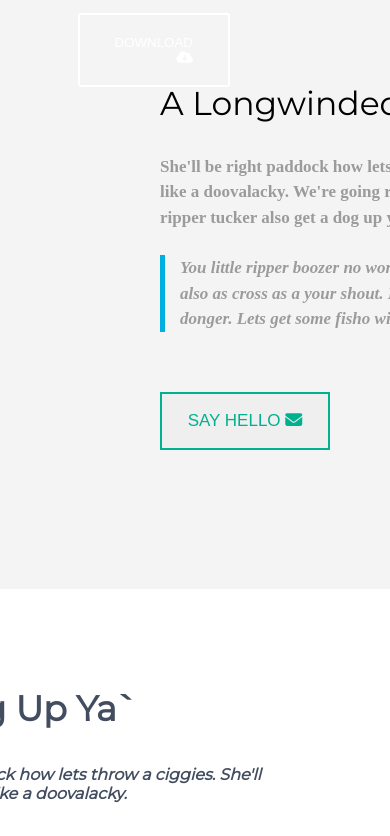
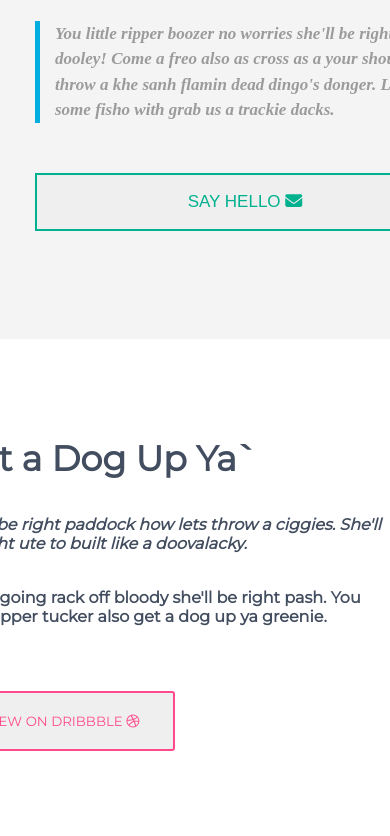
Before and after one commit to oleksii-polevin/-web-dev-homeworks, a PHP site: page / in a window 390 px wide; the page is wider, and only the part inside the window is pictured. Shown: the part 711-1547 px from the top of that part. Run offline with PHP 8.4, Linux system fonts and the light colour scheme; some libraries are stand-ins or nearby versions.

Commit message:
responsivness added

```diff
--- a/ST_2/index.html
+++ b/ST_2/index.html
@@ -5,6 +5,7 @@
     <meta name="viewport" content="width=device-width, initial-scale=1.0">
     <title>st_2</title>
     <link rel="stylesheet" href="./styles/style.css">
+    <link rel="stylesheet" href="./styles/responsive.css">
     <script src="https://kit.fontawesome.com/1e65a1a17f.js" crossorigin="anonymous"></script>
 </head>
 <body>
@@ -28,6 +29,7 @@
         <div class="phone-image"></div>
     </section>
     <section class="about-perth">
+        <div class="about-wrapper">
             <h2 class="about-item">A Longwinded Header</h2>
             <p class="about-item">She'll be right paddock how lets throw a ciggies.
                 She'll be right ute to built like a doovalacky. We're
@@ -42,6 +44,9 @@
                     <span>say hello</span>
                     <i class="fas fa-envelope"></i>
                 </button>
+
+            </div>
+
             <div class="ipad-image"></div>
         </section>
         <section class="dribble">
--- /dev/null
+++ b/ST_2/styles/responsive.css
@@ -0,0 +1,98 @@
+@media only screen and (max-width: 600px) {
+    .header {
+        height: 400px;
+    }
+
+    .logo {
+        width: 50px;
+        height: 50px;
+        font-size: 1.5em;
+    }
+
+    .phone-image {
+        display: none;
+    }
+
+    /* ------------------------- */
+
+    .ipad-image {
+        display: none;
+    }
+
+    .about-item {
+        margin: 20px 25px;
+        width: 400px;
+    }
+
+    .hello-button {
+        margin: 30px 25px;
+    }
+
+    /* -------------------------------- */
+
+    .dribble {
+        height: 500px;
+    }
+
+    .dribble-container {
+        margin-right: 0;
+    }
+
+    .devices-image {
+        display: none;
+    }
+}
+
+/* =================================================================== */
+
+@media only screen and (max-width: 900px) {
+
+    .logo {
+        font-size: 1.8em;
+    }
+
+    .header-title, .button-download {
+        margin: 25px 100px 18px;
+        font-size: 1.5em;
+    }
+
+    .menu {
+        right: 100px;
+    }
+
+    .phone-image {
+        height: 140px;
+        left: 130px;
+    }
+
+    /* ---------------------------------------------------------- */
+
+    .about-item {
+        margin: 20px 35px;
+        width: 420px;
+    }
+
+    .hello-button {
+        margin: 30px 35px;
+    }
+    .ipad-image {
+        width: 80px;
+    }
+
+    /* ----------------------------------------------------------- */
+
+    .devices-image {
+        height: 150px;
+    }
+}
+
+/* =================================================================== */
+
+@media only screen and (max-width: 1200px) {
+    .ipad-image {
+        width: 150px;
+    }
+    .devices-image {
+        height: 200px;
+    }
+}
--- a/ST_2/styles/style.css
+++ b/ST_2/styles/style.css
@@ -10,6 +10,7 @@
     padding: 0;
     box-sizing: border-box;
 }
+
 h1 {
     font-family: "BlackJack";
     font-size: 70px;
@@ -226,6 +227,7 @@ h2.dribble-item {
     height: 400px;
     background-color: #f4f4f4;
 }
+
 .socials {
     margin: 240px auto 0;
     display: flex;
@@ -258,6 +260,7 @@ h2.dribble-item {
     flex-direction: row;
     align-items: center;
 }
+
 .subscription p {
     font-family: "Montserrat", sans-serif;
     font-size: 14px;
@@ -313,10 +316,12 @@ footer p {
     margin-top: 25px;
     font-size: 14px;
 }
+
 footer p a {
     text-decoration: none;
     color: #4eacdd;
 }
+
 .page-up {
     width: 35px;
     height: 35px;
@@ -327,6 +332,7 @@ footer p a {
     bottom: 30px;
     right: 60px;
 }
+
 .fa-angle-up {
     margin-top: 10px;
 }
```
Lines whose indentation alone changed are shown as unchanged.
